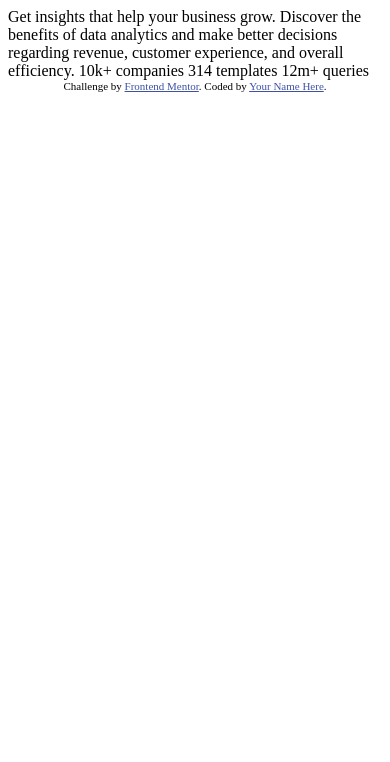
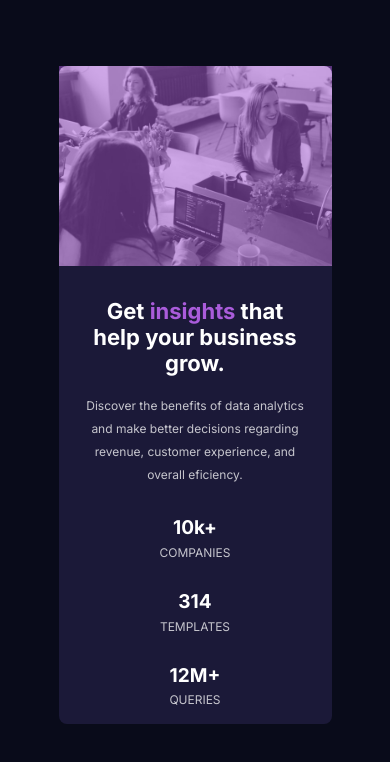
Before and after one commit to WinHtunOo29/stats-preview-card-component, a plain HTML site: page index.html in a window 390 px wide. Drawn offline with Linux system fonts and the light colour scheme.

Commit message:
stats-preview-card-component

```diff
--- a/index.html
+++ b/index.html
@@ -8,26 +8,37 @@
 
   <title>Frontend Mentor | Stats preview card component</title>
 
-  <!-- Feel free to remove these styles or customise in your own stylesheet 👍 -->
-  <style>
-    .attribution { font-size: 11px; text-align: center; }
-    .attribution a { color: hsl(228, 45%, 44%); }
-  </style>
+  <link rel="stylesheet" type="text/css" href="styles.css">
 </head>
 <body>
+  <section class="main-card">
+    <div class="banner">
+      <div class="layer"></div>
+    </div>
 
-  Get insights that help your business grow.
+    <div class="card-text">
+      <div class="text">
+        <div class="paragraph">
+          <h1>Get <span>insights</span> that help your business grow.</h1>
+          <p>Discover the benefits of data analytics and make better decisions regarding revenue, customer experience, and overall eficiency.</p>
+        </div>
+        <div class="stats">
+          <div class="stat">
+            <h2 class="count">10k+</h2>
+            <p class="stat-name">COMPANIES</p>
+          </div>
+          <div class="stat">
+            <h2 class="count">314</h2>
+            <p class="stat-name">TEMPLATES</p>
+          </div>
+          <div class="stat">
+            <h2 class="count">12M+</h2>
+            <p class="stat-name">QUERIES</p>
+          </div>
+        </div>
+      </div>
+    </div>
+  </section>
 
-  Discover the benefits of data analytics and make better decisions regarding revenue, customer
-  experience, and overall efficiency.
-
-  10k+ companies
-  314 templates
-  12m+ queries
-
-  <div class="attribution">
-    Challenge by <a href="https://www.frontendmentor.io?ref=challenge" target="_blank">Frontend Mentor</a>.
-    Coded by <a href="#">Your Name Here</a>.
-  </div>
 </body>
 </html>
--- /dev/null
+++ b/styles.css
@@ -0,0 +1,153 @@
+@import url('https://fonts.googleapis.com/css2?family=Inter:wght@700&family=Red+Hat+Display:wght@300&display=swap');
+@import url('https://fonts.googleapis.com/css2?family=Inter:wght@400;700&family=Red+Hat+Display:wght@300&display=swap');
+
+body {
+	font-family: 'Inter', sans-serif;
+	margin: 0;
+	padding: 0;
+	background-color: hsl(233, 47%, 7%);
+}
+
+.main-card {
+	max-width: 70%;
+	height: 400px;
+	margin: 9% auto;
+	display: flex;
+	flex-direction: row-reverse;
+	border-radius: 8px;
+	background-color: hsl(244, 38%, 16%);
+}
+
+.banner {
+	width: 50%;
+	height: 400px;
+	background-image: url("./images/image-header-desktop.jpg");
+	background-repeat: no-repeat;
+	background-size: 100% 100%;
+	border-top-right-radius: 8px;
+	border-bottom-right-radius: 8px;
+	position: relative;
+}
+
+.layer {
+	background-color: hsl(277, 64%, 61%);
+	width: 100%;
+	height: 100%;
+	opacity: 0.5;
+}
+
+.card-text {
+	width: 50%;
+}
+
+.text {
+	max-width: 350px;
+	margin: 7% auto;
+	padding: 5px 20px;
+}
+
+.paragraph h1 {
+	color: hsl(0, 0%, 100%);
+	font-size: 30px;
+}
+
+.paragraph span {
+	color: hsl(277, 64%, 61%);
+}
+
+.paragraph p {
+	width: 90%;
+	color: hsla(0, 0%, 100%, 0.75);
+	line-height: 23px;
+	font-size: 15px;
+}
+
+.stats {
+	display: flex;
+	align-items: center;
+	margin-top: 25px;
+}
+
+.stat {
+	margin-right: 35px;
+}
+
+.stat .count {
+	color: hsl(0, 0%, 100%);
+}
+
+.stat .stat-name {
+	color: hsla(0, 0%, 100%, 0.75);
+	font-size: 12px;
+	margin-top: -15px;
+}
+
+@media only screen and (max-width: 930px) {
+	.main-card {
+		display: block;
+		margin: 17% auto;
+		height: auto;
+	}
+
+	.banner {
+		width: 100%;
+		background-image: url("./images/image-header-mobile.jpg");
+		border-top-left-radius: 8px;
+		border-bottom-right-radius: 0;
+	}
+
+	.card-text {
+		width: 100%;
+	}
+
+	.text {
+		max-width: 80%;
+		text-align: center;
+	}
+
+	.paragraph p {
+		width: 100%;
+	}
+
+	.stats {
+		justify-content: space-between;
+	}
+
+	.stat {
+		margin-right: 0;
+	}
+}
+
+@media only screen and (max-width: 450px) {
+	.banner {
+		height: 200px;
+	}
+
+	.text {
+		margin: 3% auto;
+	}
+
+	.paragraph h1 {
+		font-size: 22px;
+	}
+
+	.paragraph p {
+		font-size: 12px;
+	}
+
+	.stats {
+		display: block;
+	}
+
+	.stat {
+		margin-top: 30px;
+	}
+
+	.stat .count {
+		font-size: 19px;
+	}
+
+	.stat .stat-name {
+		margin-top: -10px;
+	}
+}
```
